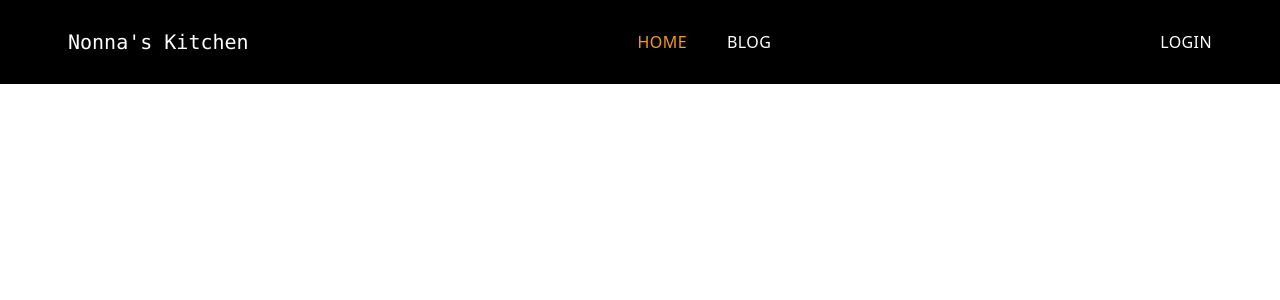
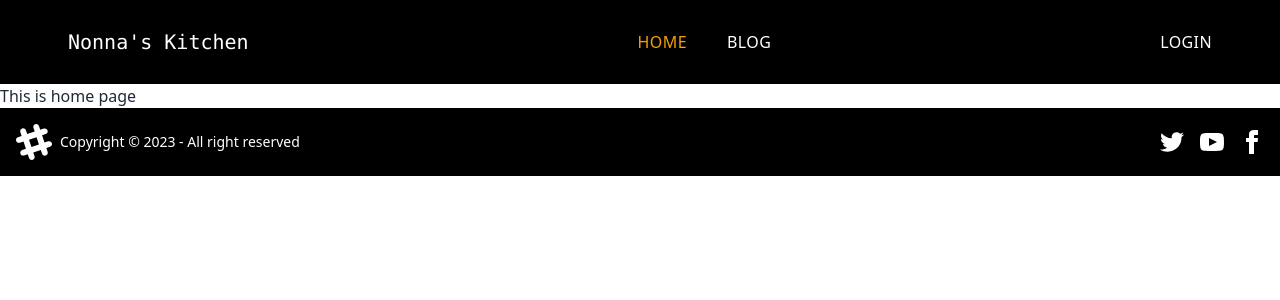
Before and after one commit to Soikat07/Chef-Recipe-Client, a React (Vite) app: page / in a window 1280 px wide. Shown: the top 300 px of the page. Built offline with nearby package versions, Linux system fonts and the light colour scheme.

Commit message:
footer add

```diff
--- a/src/layouts/MainLayOut/MainLayOut.jsx
+++ b/src/layouts/MainLayOut/MainLayOut.jsx
@@ -1,12 +1,14 @@
 import React from 'react';
 import Home from '../../pages/Home/Home';
 import Header from '../../pages/Shared/Header/Header';
+import Footer from '../../pages/Shared/Footer/Footer';
 
 const MainLayOut = () => {
   return (
     <div>
       <Header></Header>
       <Home></Home>
+      <Footer></Footer>
     </div>
   );
 };
--- a/src/pages/Home/Home.jsx
+++ b/src/pages/Home/Home.jsx
@@ -1,10 +1,9 @@
 import React from 'react';
-import { Outlet } from 'react-router-dom';
 
 const Home = () => {
   return (
     <div>
-      <Outlet></Outlet>
+      <h1>This is home page</h1>
     </div>
   );
 };
--- a/src/pages/Shared/Footer/Footer.jsx
+++ b/src/pages/Shared/Footer/Footer.jsx
@@ -2,9 +2,57 @@
 
 const Footer = () => {
   return (
-    <div>
-
-    </div>
+    <footer className="footer items-center p-4 bg-black text-neutral-content">
+      <div className="items-center grid-flow-col">
+        <svg
+          width="36"
+          height="36"
+          viewBox="0 0 24 24"
+          xmlns="http://www.w3.org/2000/svg"
+          fillRule="evenodd"
+          clipRule="evenodd"
+          className="fill-current"
+        >
+          <path d="M22.672 15.226l-2.432.811.841 2.515c.33 1.019-.209 2.127-1.23 2.456-1.15.325-2.148-.321-2.463-1.226l-.84-2.518-5.013 1.677.84 2.517c.391 1.203-.434 2.542-1.831 2.542-.88 0-1.601-.564-1.86-1.314l-.842-2.516-2.431.809c-1.135.328-2.145-.317-2.463-1.229-.329-1.018.211-2.127 1.231-2.456l2.432-.809-1.621-4.823-2.432.808c-1.355.384-2.558-.59-2.558-1.839 0-.817.509-1.582 1.327-1.846l2.433-.809-.842-2.515c-.33-1.02.211-2.129 1.232-2.458 1.02-.329 2.13.209 2.461 1.229l.842 2.515 5.011-1.677-.839-2.517c-.403-1.238.484-2.553 1.843-2.553.819 0 1.585.509 1.85 1.326l.841 2.517 2.431-.81c1.02-.33 2.131.211 2.461 1.229.332 1.018-.21 2.126-1.23 2.456l-2.433.809 1.622 4.823 2.433-.809c1.242-.401 2.557.484 2.557 1.838 0 .819-.51 1.583-1.328 1.847m-8.992-6.428l-5.01 1.675 1.619 4.828 5.011-1.674-1.62-4.829z"></path>
+        </svg>
+        <p>Copyright © 2023 - All right reserved</p>
+      </div>
+      <div className="grid-flow-col gap-4 md:place-self-center md:justify-self-end">
+        <a>
+          <svg
+            xmlns="http://www.w3.org/2000/svg"
+            width="24"
+            height="24"
+            viewBox="0 0 24 24"
+            className="fill-current"
+          >
+            <path d="M24 4.557c-.883.392-1.832.656-2.828.775 1.017-.609 1.798-1.574 2.165-2.724-.951.564-2.005.974-3.127 1.195-.897-.957-2.178-1.555-3.594-1.555-3.179 0-5.515 2.966-4.797 6.045-4.091-.205-7.719-2.165-10.148-5.144-1.29 2.213-.669 5.108 1.523 6.574-.806-.026-1.566-.247-2.229-.616-.054 2.281 1.581 4.415 3.949 4.89-.693.188-1.452.232-2.224.084.626 1.956 2.444 3.379 4.6 3.419-2.07 1.623-4.678 2.348-7.29 2.04 2.179 1.397 4.768 2.212 7.548 2.212 9.142 0 14.307-7.721 13.995-14.646.962-.695 1.797-1.562 2.457-2.549z"></path>
+          </svg>
+        </a>
+        <a>
+          <svg
+            xmlns="http://www.w3.org/2000/svg"
+            width="24"
+            height="24"
+            viewBox="0 0 24 24"
+            className="fill-current"
+          >
+            <path d="M19.615 3.184c-3.604-.246-11.631-.245-15.23 0-3.897.266-4.356 2.62-4.385 8.816.029 6.185.484 8.549 4.385 8.816 3.6.245 11.626.246 15.23 0 3.897-.266 4.356-2.62 4.385-8.816-.029-6.185-.484-8.549-4.385-8.816zm-10.615 12.816v-8l8 3.993-8 4.007z"></path>
+          </svg>
+        </a>
+        <a>
+          <svg
+            xmlns="http://www.w3.org/2000/svg"
+            width="24"
+            height="24"
+            viewBox="0 0 24 24"
+            className="fill-current"
+          >
+            <path d="M9 8h-3v4h3v12h5v-12h3.642l.358-4h-4v-1.667c0-.955.192-1.333 1.115-1.333h2.885v-5h-3.808c-3.596 0-5.192 1.583-5.192 4.615v3.385z"></path>
+          </svg>
+        </a>
+      </div>
+    </footer>
   );
 };
 
```
